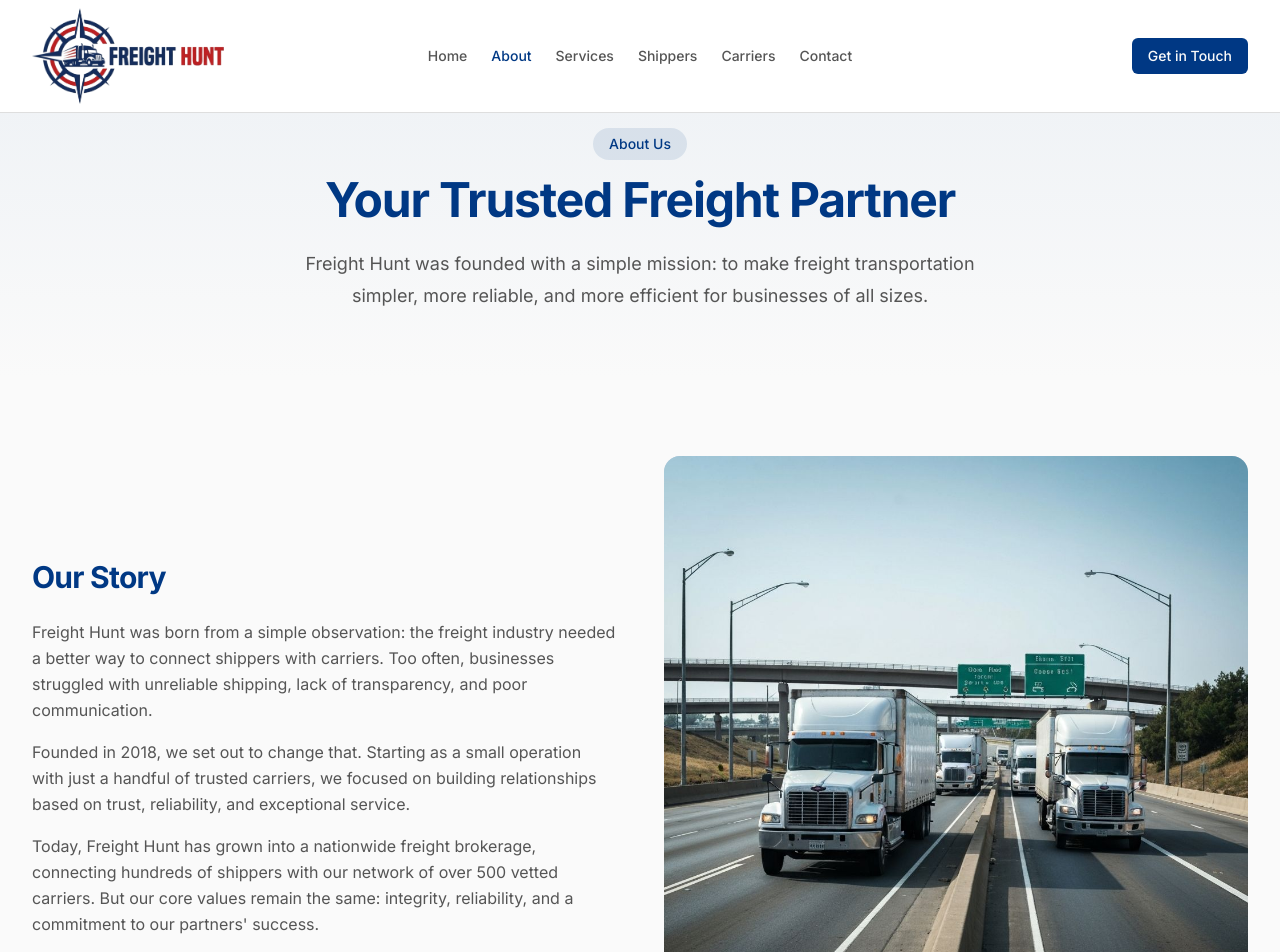
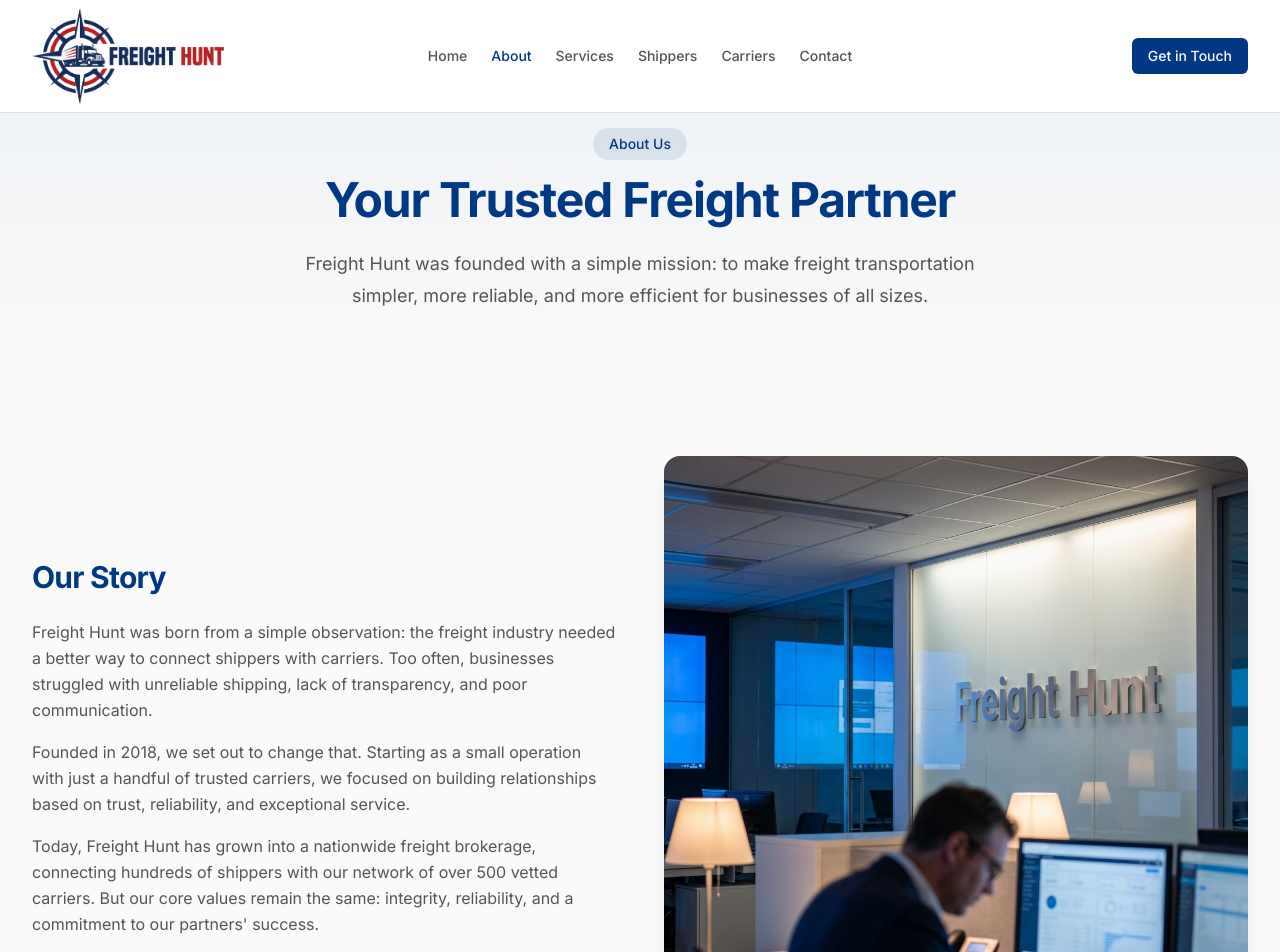
Before and after one commit to sidhugurtej/freight-hunt-website, a Next.js app: page /about in a window 1280 px wide. Shown: the top 952 px of the page. Built offline with nearby package versions, Linux system fonts and the light colour scheme.

Commit message:
feat: replace about page image with a new asset and apply a shadow effect.

```diff
--- a/app/about/page.tsx
+++ b/app/about/page.tsx
@@ -97,9 +97,9 @@ export default function AboutPage() {
             <div className="relative">
               <div className="aspect-square rounded-2xl bg-gradient-to-br from-primary/20 to-primary/5 flex items-center justify-center">
                 <img
-                  src="/freight-trucks-on-highway-logistics.jpg"
+                  src="/our_story_logistics.png"
                   alt="Freight Hunt logistics operations"
-                  className="rounded-2xl object-cover w-full h-full"
+                  className="rounded-2xl object-cover w-full h-full shadow-xl"
                 />
               </div>
             </div>
```
Also changed, not shown: public/our_story_logistics.png (added).
